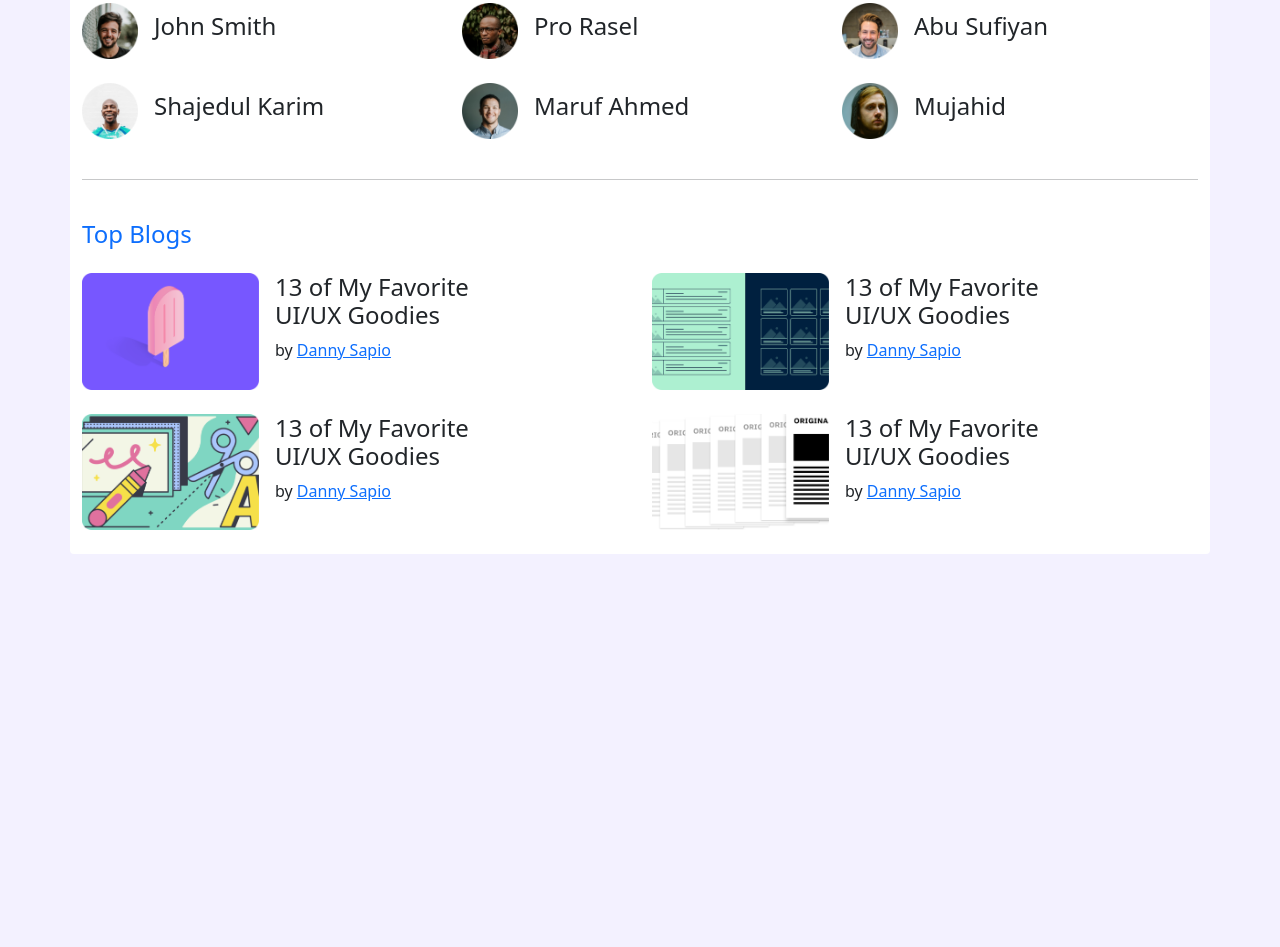
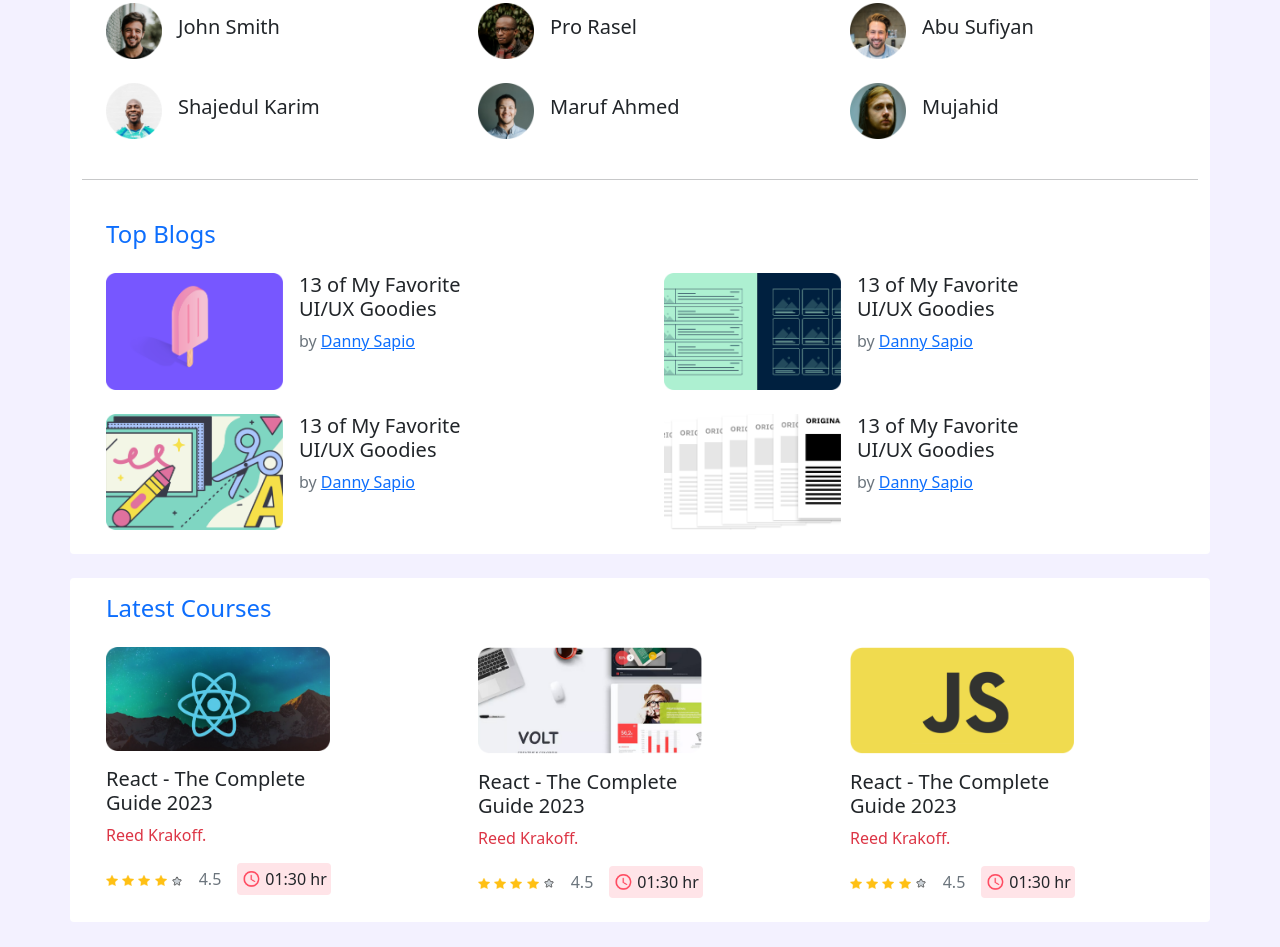
Before and after one commit to 01521707416/leader-board-bootstrap, a plain HTML site: page index.html in a window 1280 px wide. Shown: the part 173-1120 px from the top of the page. Before the commit the page ends 800 px from the top, so only its background shows below. Drawn offline with nearby package versions, Linux system fonts and the light colour scheme.

Commit message:
some commi

```diff
--- a/index.html
+++ b/index.html
@@ -49,66 +49,140 @@
     <!-- Header Ends -->
 
     <main>
+        <!-- Top players and blogs section starts -->
         <section class="container bg-white rounded">
-            <div class="top-players">
+            <div class="top-players ps-4">
                 <h4 class="text-primary mb-4 my-4 pt-3">Top Players</h4>
                 <div class="row gy-4 pb-4">
                     <div class="col-12 col-md-6 col-lg-4 d-flex align-items-center">
                         <img width="56px" src="images/players/player-1.png" alt="">
-                        <h4 class="ms-3">John Smith</h4>
+                        <h5 class="ms-3 text-sm">John Smith</h5>
                     </div>
                     <div class="col-12 col-md-6 col-lg-4 d-flex align-items-center">
                         <img width="56px" src="images/players/player-2.png" alt="">
-                        <h4 class="ms-3">Pro Rasel</h4>
+                        <h5 class="ms-3 text-sm">Pro Rasel</h5>
                     </div>
                     <div class="col-12 col-md-6 col-lg-4 d-flex align-items-center">
                         <img width="56px" src="images/players/player-3.png" alt="">
-                        <h4 class="ms-3">Abu Sufiyan</h4>
+                        <h5 class="ms-3 text-sm">Abu Sufiyan</h5>
                     </div>
                     <div class="col-12 col-md-6 col-lg-4 d-flex align-items-center">
                         <img width="56px" src="images/players/player-4.png" alt="">
-                        <h4 class="ms-3">Shajedul Karim</h4>
+                        <h5 class="ms-3 text-sm">Shajedul Karim</h5>
                     </div>
                     <div class="col-12 col-md-6 col-lg-4 d-flex align-items-center">
                         <img width="56px" src="images/players/player-5.png" alt="">
-                        <h4 class="ms-3">Maruf Ahmed</h4>
+                        <h5 class="ms-3 text-sm">Maruf Ahmed</h5>
                     </div>
                     <div class="col-12 col-md-6 col-lg-4 d-flex align-items-center">
                         <img width="56px" src="images/players/player-6.png" alt="">
-                        <h4 class="ms-3">Mujahid</h4>
+                        <h5 class="ms-3 text-sm">Mujahid</h5>
                     </div>
                 </div>
             </div>
             <hr>
-            <div class="top-blogs pb-4">
+            <div class="top-blogs pb-4 ps-4">
                 <h4 class="text-primary mb-4 my-4 pt-3">Top Blogs</h4>
                 <div class="row g-4">
                     <div class="col-md-12 col-lg-6 d-flex">
                         <img width="177px" src="images/blogs/blog-1.png" alt="">
                         <div>
-                            <h4 class="ps-3">13 of My Favorite <br> UI/UX Goodies</h4>
-                            <p class="ps-3">by <a href="">Danny Sapio</a></p>
+                            <h5 class="ps-3">13 of My Favorite <br> UI/UX Goodies</h5>
+                            <p class="ps-3 text-secondary">by <a href="">Danny Sapio</a></p>
                         </div>
                     </div>
                     <div class="col-md-12 col-lg-6 d-flex">
                         <img width="177px" src="images/blogs/blog-2.png" alt="">
                         <div>
-                            <h4 class="ps-3">13 of My Favorite <br> UI/UX Goodies</h4>
-                            <p class="ps-3">by <a href="">Danny Sapio</a></p>
+                            <h5 class="ps-3">13 of My Favorite <br> UI/UX Goodies</h5>
+                            <p class="ps-3 text-secondary">by <a href="">Danny Sapio</a></p>
                         </div>
                     </div>
                     <div class="col-md-12 col-lg-6 d-flex">
                         <img width="177px" src="images/blogs/blog-3.png" alt="">
                         <div>
-                            <h4 class="ps-3">13 of My Favorite <br> UI/UX Goodies</h4>
-                            <p class="ps-3">by <a href="">Danny Sapio</a></p>
+                            <h5 class="ps-3">13 of My Favorite <br> UI/UX Goodies</h5>
+                            <p class="ps-3 text-secondary">by <a href="">Danny Sapio</a></p>
                         </div>
                     </div>
                     <div class="col-md-12 col-lg-6 d-flex">
                         <img width="177px" src="images/blogs/blog-4.png" alt="">
                         <div>
-                            <h4 class="ps-3">13 of My Favorite <br> UI/UX Goodies</h4>
-                            <p class="ps-3">by <a href="">Danny Sapio</a></p>
+                            <h5 class="ps-3">13 of My Favorite <br> UI/UX Goodies</h5>
+                            <p class="ps-3 text-secondary">by <a href="">Danny Sapio</a></p>
+                        </div>
+                    </div>
+                </div>
+            </div>
+        </section>
+        <!-- Top players and blogs section ends -->
+
+        <!-- Latest Courses section starts -->
+        <section class="container bg-white rounded" style="margin-bottom: 25px;">
+            <div class="latest-course ps-4">
+                <h4 class="text-primary mb-4 my-4 pt-3">Latest Courses</h4>
+                <div class="row gy-4 pb-4">
+                    <div class="col-lg-4 col-md-12">
+                        <img src="images/courses/course-1.png" width="224px" alt="">
+                        <div>
+                            <h5 class="mt-3">React - The Complete <br> Guide 2023</h5>
+                            <p class="text-danger">Reed Krakoff.</p>
+                        </div>
+                        <div class="d-flex align-items-center">
+                            <span class="me-3">
+                                <img src="images/icons/star.png" width="12px" alt="">
+                                <img src="images/icons/star.png" width="12px" alt="">
+                                <img src="images/icons/star.png" width="12px" alt="">
+                                <img src="images/icons/star.png" width="12px" alt="">
+                                <img src="images/icons/star-duotone.svg" width="12px" alt="">
+                            </span>
+                            <span class="me-3 text-secondary">4.5</span>
+                            <span style="background-color: #FFE4E8;" class="d-flex align-items-center rounded p-1">
+                                <img src="images/icons/clock.png" width="20px" alt="" class="me-1">
+                                01:30 hr
+                            </span>
+                        </div>
+                    </div>
+                    <div class="col-lg-4 col-md-12">
+                        <img src="images/courses/course-2.png" width="224px" alt="">
+                        <div>
+                            <h5 class="mt-3">React - The Complete <br> Guide 2023</h5>
+                            <p class="text-danger">Reed Krakoff.</p>
+                        </div>
+                        <div class="d-flex align-items-center">
+                            <span class="me-3">
+                                <img src="images/icons/star.png" width="12px" alt="">
+                                <img src="images/icons/star.png" width="12px" alt="">
+                                <img src="images/icons/star.png" width="12px" alt="">
+                                <img src="images/icons/star.png" width="12px" alt="">
+                                <img src="images/icons/star-duotone.svg" width="12px" alt="">
+                            </span>
+                            <span class="me-3 text-secondary">4.5</span>
+                            <span style="background-color: #FFE4E8;" class="d-flex align-items-center rounded p-1">
+                                <img src="images/icons/clock.png" width="20px" alt="" class="me-1">
+                                01:30 hr
+                            </span>
+                        </div>
+                    </div>
+                    <div class="col-lg-4 col-md-12">
+                        <img src="images/courses/course-3.png" width="224px" alt="">
+                        <div>
+                            <h5 class="mt-3">React - The Complete <br> Guide 2023</h5>
+                            <p class="text-danger">Reed Krakoff.</p>
+                        </div>
+                        <div class="d-flex align-items-center">
+                            <span class="me-3">
+                                <img src="images/icons/star.png" width="12px" alt="">
+                                <img src="images/icons/star.png" width="12px" alt="">
+                                <img src="images/icons/star.png" width="12px" alt="">
+                                <img src="images/icons/star.png" width="12px" alt="">
+                                <img src="images/icons/star-duotone.svg" width="12px" alt="">
+                            </span>
+                            <span class="me-3 text-secondary">4.5</span>
+                            <span style="background-color: #FFE4E8;" class="d-flex align-items-center rounded p-1">
+                                <img src="images/icons/clock.png" width="20px" alt="" class="me-1">
+                                01:30 hr
+                            </span>
                         </div>
                     </div>
                 </div>
```
Also changed, not shown: images/icons/Ash_star.png (added), images/icons/star-duotone.svg (added).
